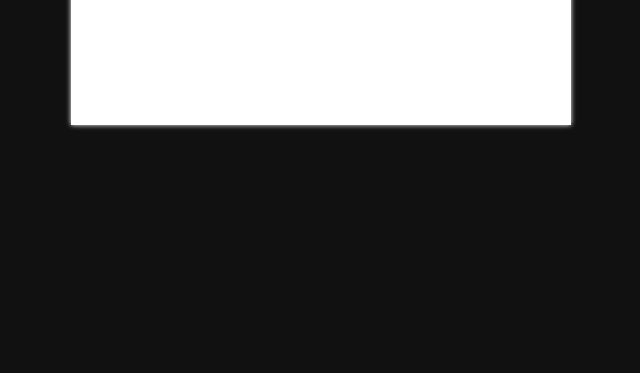
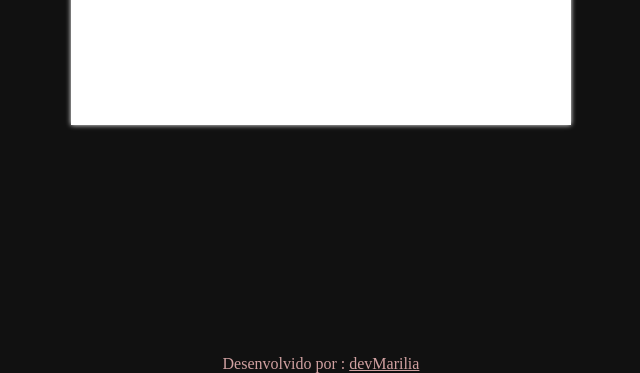
Before and after one commit to devMarilia/cronometro, a plain HTML site: page index.html in a window 1280 px wide. Shown: the part 427-800 px from the top of the page, without its empty margins (319-959 px from the left). Drawn offline with Linux system fonts and the light colour scheme.

Commit message:
Adicionado footer e link ao projeto

```diff
--- a/index.html
+++ b/index.html
@@ -16,6 +16,10 @@
         <br>
         <h1 id="counter">00:00:00</h1>
     </div>
+    <footer>
+        Desenvolvido por :
+        <a href="http://github.com/devMarilia">devMarilia</a>
+    </footer>
     <script src="./script.js"></script>
 </body>
 </html>
--- a/style.css
+++ b/style.css
@@ -46,3 +46,14 @@ button:hover {
 .bg-red {
     background-color: #d1a1a1;
 }
+footer {
+    text-align: center;
+    justify-content: center;
+    position:absolute;
+    bottom:0;
+    width:100%;
+    color: #d1a1a1;
+}
+a {
+    color: #d1a1a1;
+}
```
